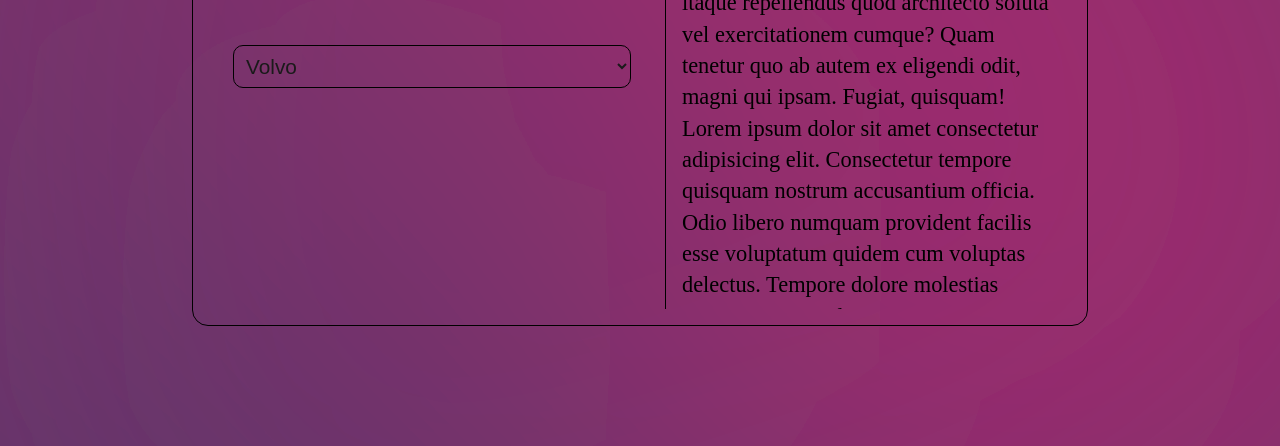
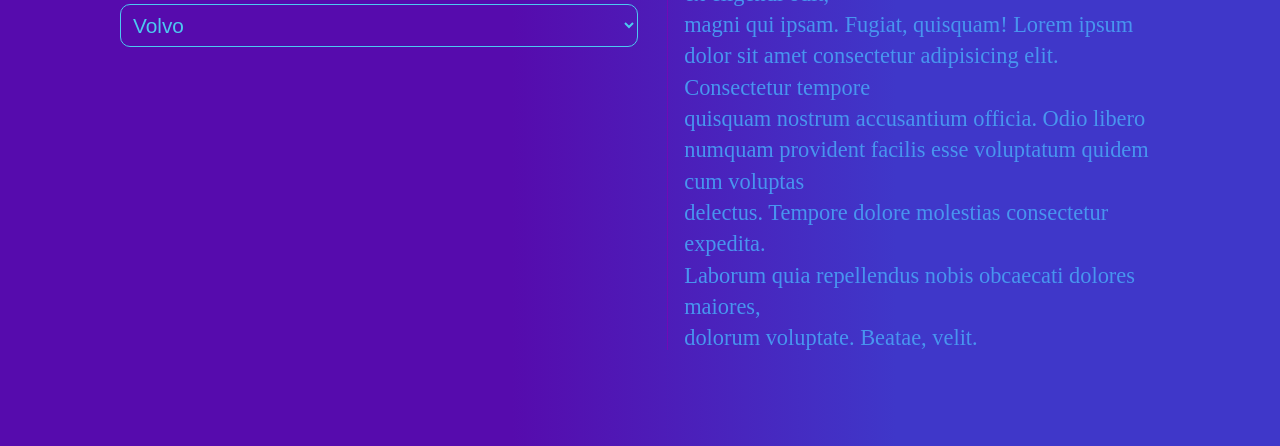
Before and after one commit to Borecjeborec1/Whisper, a website: page client/index.html in a window 1280 px wide. Shown: the part 354-800 px from the top of the page. Drawn offline with Linux system fonts and the light colour scheme.

Commit message:
random design

```diff
--- a/client/styles/styles.scss
+++ b/client/styles/styles.scss
@@ -9,35 +9,31 @@ $white:#F2EBE5;
 }
 
 body {
-  background-image: url(../assets/bg4.svg);
-  background-size: cover;
-  background-repeat: no-repeat;
-  background-position: center;
   height: 100vh;
   width: 100vw;
+  background: linear-gradient(to right, #560bad 40%, #3f37c9 70%);
 }
 
 .container {
-  width: 70%;
-  height: 70%;
+  width: 100%;
+  height: 100%;
   position: absolute;
   top: 50%;
   left: 50%;
   transform: translate(-50%, -50%);
-
-  border: 1px solid;
-  border-radius: 1rem;
+  padding: 5rem;
 
   .left {
     float: left;
-    width: 49%;
+    width: 51%;
+    height: 100%;
     text-align: center;
     padding: 1rem;
 
     h1 {
       font-size: 7rem;
       font-family: 'Caveat', cursive;
-      color: #95b6f3;
+      color: #4cc9f0;
     }
 
     .btns {
@@ -51,10 +47,10 @@ body {
         border-radius: 50%;
         padding: 1rem;
         background-color: #1a1a1a00;
-        color: #1a1a1a;
+        color: #4cc9f0;
         cursor: pointer;
         transition: all 0.3s ease-in-out;
-        border: 1px solid;
+        border: 1px solid #4cc9f0;
 
         &:hover {
           transform: scale(1.1);
@@ -64,12 +60,12 @@ body {
 
     #voicesSelect {
       margin: 1.5rem;
-      width: 98%;
+      width: 96%;
       font-size: 1.3rem;
       background-color: rgba(26, 26, 26, 0);
-      color: #1a1a1a;
+      color: #4cc9f0;
       border-radius: 10px;
-      border: 1px solid black;
+      border: 1px solid #4cc9f0;
       padding: 0.5rem;
       cursor: pointer;
       transition: all 0.3s ease-in-out;
@@ -98,7 +94,8 @@ body {
       background-color: rgba(255, 255, 255, 0);
       border: 0;
       outline: 0;
-      border-left: 1px solid black;
+      border-left: 1px solid #7209b7;
+      color: #4895ef;
     }
   }
 }
```
Also changed, not shown: client/assets/bg.svg (added), client/assets/bg1.svg (added), client/styles/styles.css, 1 other file.
